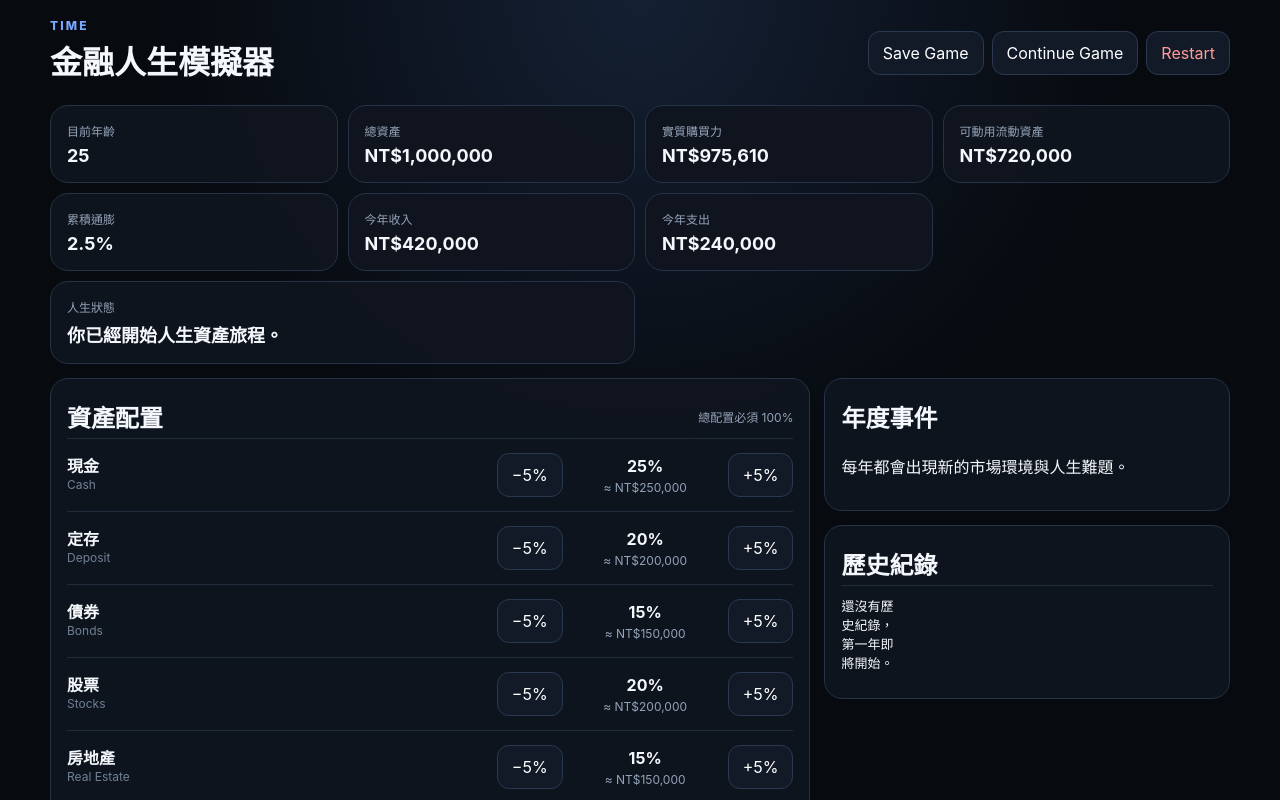
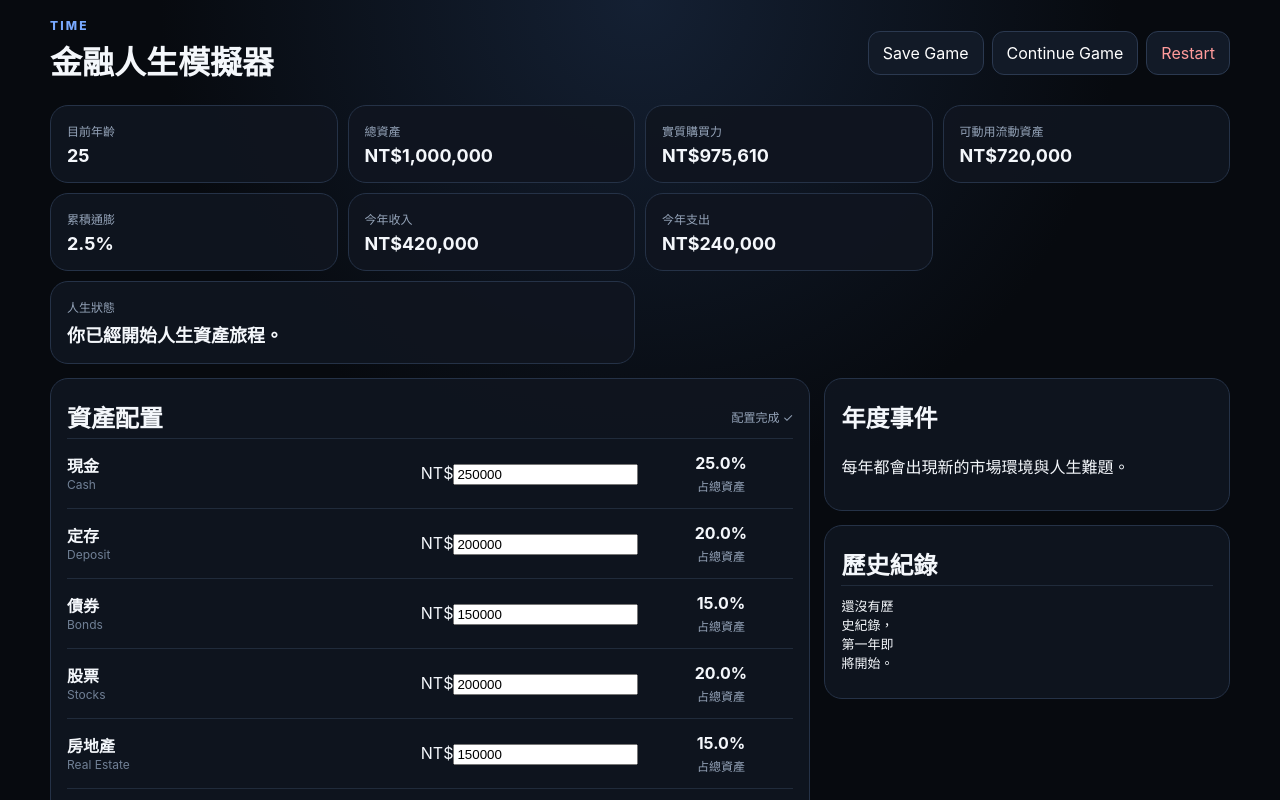
Before and after one commit to yamacha0214-glitch/time-financial-life-simulator, a Next.js app: page / in a window 1280 px wide. Shown: the top 800 px of the page. Built offline with nearby package versions, Linux system fonts and the light colour scheme.

Commit message:
Replace percentage steppers with direct allocation amount inputs

```diff
--- a/app/page.tsx
+++ b/app/page.tsx
@@ -274,38 +274,32 @@ export default function Page() {
   const liquidity = useMemo(() => getLiquidity(game.portfolio), [game.portfolio]);
   const allocationList = useMemo(() => ASSET_KEYS.map((asset) => ({ asset, percentage: game.allocations[asset], amount: totalAssets * (game.allocations[asset] / 100) })), [game.allocations, totalAssets]);
 
-  const updateAllocation = (asset: AssetKey, delta: number) => {
+  const updateAllocationAmount = (asset: AssetKey, rawValue: string) => {
     if (game.completed) return;
+    const cleaned = rawValue.replace(/[^0-9]/g, '');
+    const amount = cleaned === '' ? 0 : Number(cleaned);
+
     setGame((current) => {
-      const next = normalizeAllocations({
-        ...current.allocations,
-        [asset]: clamp(current.allocations[asset] + delta, 0, 100),
-      });
+      const total = sumPortfolio(current.portfolio);
+      if (total <= 0) return current;
 
-      const otherKeys = ASSET_KEYS.filter((key) => key !== asset);
-      const currentTotal = otherKeys.reduce((sum, key) => sum + next[key], 0);
-      if (currentTotal <= 0) {
-        return current;
-      }
-
-      const adjusted = { ...next };
-      const remaining = 100 - next[asset];
-      const otherTotal = otherKeys.reduce((sum, key) => sum + next[key], 0);
-      otherKeys.forEach((key) => {
-        adjusted[key] = (next[key] / otherTotal) * remaining;
-      });
-      adjusted[asset] = clamp(next[asset], 0, 100);
-
-      const rounded = { ...adjusted } as Allocation;
-      const totalPercent = ASSET_KEYS.reduce((sum, key) => sum + rounded[key], 0);
-      const diff = 100 - totalPercent;
-      if (Math.abs(diff) > 0.01) {
-        rounded.cash += diff;
-      }
-
-      return { ...current, allocations: normalizeAllocations(rounded) };
+      // The player enters actual NT$ amounts. We convert that amount to a target
+      // allocation percentage without silently changing any other asset.
+      const nextPercent = clamp((amount / total) * 100, 0, 100);
+      return {
+        ...current,
+        allocations: {
+          ...current.allocations,
+          [asset]: nextPercent,
+        },
+      };
     });
   };
+
+  const allocationTotal = ASSET_KEYS.reduce((sum, key) => sum + game.allocations[key], 0);
+  const allocationAmountTotal = totalAssets * (allocationTotal / 100);
+  const allocationDifference = totalAssets - allocationAmountTotal;
+  const allocationValid = Math.abs(allocationDifference) < 1;
 
   const handleRestart = () => {
     const fresh = buildInitialState();
@@ -613,7 +607,7 @@ export default function Page() {
     return '你正在處理風險、流動性與時間資源之間的取捨。';
   };
 
-  const canAdvance = !game.pendingChoice && !game.completed;
+  const canAdvance = !game.pendingChoice && !game.completed && allocationValid;
 
   return (
     <main className="page-shell">
@@ -669,7 +663,7 @@ export default function Page() {
           <div className="panel allocations-panel">
             <div className="panel-header">
               <h2>資產配置</h2>
-              <span>總配置必須 100%</span>
+              <span className={allocationValid ? '' : 'allocation-warning'}>{allocationValid ? '配置完成 ✓' : `尚差 NT${roundMoney(Math.abs(allocationDifference)).toLocaleString('en-US')} ${allocationDifference > 0 ? '未配置' : '超額配置'}`}</span>
             </div>
             {allocationList.map(({ asset, percentage, amount }) => (
               <div key={asset} className="allocation-row">
@@ -678,17 +672,21 @@ export default function Page() {
                   <div className="asset-subtitle">{ASSET_META[asset].short}</div>
                 </div>
 
-                <div className="control-box">
-                  <button onClick={() => updateAllocation(asset, -5)} aria-label={`Decrease ${ASSET_META[asset].label}`}>
-                    −5%
-                  </button>
-                  <div className="value-box">
-                    <strong>{percentage.toFixed(0)}%</strong>
-                    <span>≈ NT${roundMoney(amount).toLocaleString('en-US')}</span>
+                <div className="control-box amount-control">
+                  <label className="money-input-wrap">
+                    <span>NT$</span>
+                    <input
+                      inputMode="numeric"
+                      pattern="[0-9]*"
+                      value={roundMoney(amount)}
+                      onChange={(event) => updateAllocationAmount(asset, event.target.value)}
+                      aria-label={`${ASSET_META[asset].label}配置金額`}
+                    />
+                  </label>
+                  <div className="value-box compact-value">
+                    <strong>{percentage.toFixed(1)}%</strong>
+                    <span>占總資產</span>
                   </div>
-                  <button onClick={() => updateAllocation(asset, 5)} aria-label={`Increase ${ASSET_META[asset].label}`}>
-                    +5%
-                  </button>
                 </div>
               </div>
             ))}
```
